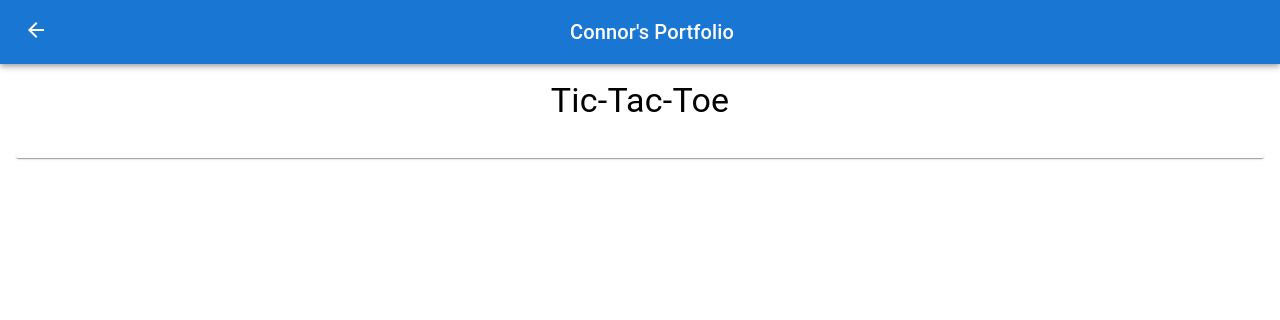
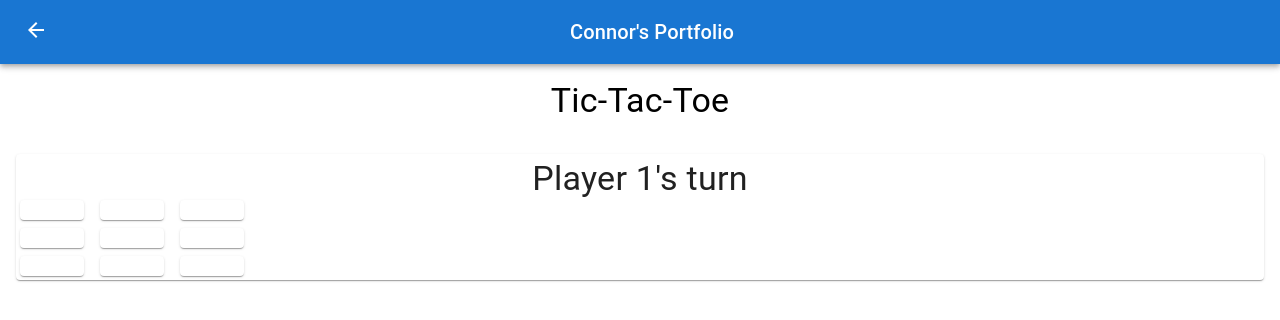
Before and after one commit to connorjohnson85/portfolio, a React (Create React App) app: page /Tictactoe in a window 1280 px wide. Shown: the top 320 px of the page. Built offline with nearby package versions, Linux system fonts and the light colour scheme.

Commit message:
simple tic-tac-toe game

```diff
--- a/src/App.tsx
+++ b/src/App.tsx
@@ -11,7 +11,7 @@ import { useDispatch, useSelector } from 'react-redux';
 import { BorderStyle, Dashboard } from '@mui/icons-material';
 import { Box, createTheme, Switch } from '@mui/material';
 import ReactDOM from 'react-dom';
-import TicTacToe from './pages/PersonalProjects/tictactoe';
+import TicTacToe from './pages/PersonalProjects/ticTacToe/tictactoe';
 
 
 function App() {
--- /dev/null
+++ b/src/pages/PersonalProjects/ticTacToe/ticTacToeBoard.tsx
@@ -0,0 +1,128 @@
+import { AppBar, Box, Button, Paper, Stack, Toolbar, Typography, styled} from '@mui/material'
+import { Link } from 'react-router-dom';
+import ArrowBackIcon from '@mui/icons-material/ArrowBack';
+import { useEffect, useState } from 'react';
+
+
+const Item = styled(Paper)(({ theme }) => ({
+    backgroundColor: theme.palette.mode === 'dark' ? '#1A2027' : '#fff',
+    ...theme.typography.body2,
+    textAlign: 'center',
+    color: theme.palette.text.secondary,
+  }));
+
+function TicTacToeBoard() {
+
+  const [row1, setRow1] = useState([0, 0, 0])
+  const [row2, setRow2] = useState([0, 0 ,0])
+  const [row3, setRow3] = useState([0, 0 ,0])
+  const [player1Turn, setPlayer1Turn] = useState(true)
+  const [winState, setWinState] = useState('')
+
+  const checkWin = () => {
+    if (row1[0] == 1 && row1[1] == 1 && row1[2] == 1) {
+        setWinState('Player 1')
+    }
+    if (row2[0] == 1 && row2[1] == 1 && row2[2] == 1) {
+        setWinState('Player 1')
+    }
+    if (row3[0] == 1 && row3[1] == 1 && row3[2] == 1) {
+        setWinState('Player 1')
+    }
+    if (row1[0] == 1 && row2[1] == 1 && row3[2] == 1) {
+        setWinState('Player 1')
+    }
+    if (row1[2] == 1 && row2[1] == 1 && row3[0] == 1) {
+        setWinState('Player 1')
+    }
+    if (row1[0] == 1 && row2[0] == 1 && row3[0] == 1) {
+        setWinState('Player 1')
+    }
+    if (row1[1] == 1 && row2[1] == 1 && row3[1] == 1) {
+        setWinState('Player 1')
+    }
+    if (row1[2] == 1 && row2[2] == 1 && row3[2] == 1) {
+        setWinState('Player 1')
+    }
+    if (row1[0] == 2 && row1[1] == 2 && row1[2] == 2) {
+        setWinState('Player 2')
+    }
+    if (row2[0] == 2 && row2[1] == 2 && row2[2] == 2) {
+        setWinState('Player 2')
+    }
+    if (row3[0] == 2 && row3[1] == 2 && row3[2] == 2) {
+        setWinState('Player 2')
+    }
+    if (row1[0] == 2 && row2[1] == 2 && row3[2] == 2) {
+        setWinState('Player 2')
+    }
+    if (row1[2] == 2 && row2[1] == 2 && row3[0] == 2) {
+        setWinState('Player 2')
+    }
+    if (row1[0] == 2 && row2[0] == 2 && row3[0] == 2) {
+        setWinState('Player 2')
+    }
+    if (row1[1] == 2 && row2[1] == 2 && row3[1] == 2) {
+        setWinState('Player 2')
+    }
+    if (row1[2] == 2 && row2[2] == 2 && row3[2] == 2) {
+        setWinState('Player 2')
+    }
+  }
+
+  const checkDraw = () => {
+    const row1Same = row1.every((num) => num != 0)
+    const row2Same = row2.every((num) => num != 0)
+    const row3Same = row3.every((num) => num != 0)
+    return row1Same && row2Same && row3Same
+  }
+
+  useEffect(() => {
+    checkWin();
+    if (checkDraw()) {
+        setWinState('draw')
+    }
+  }, [player1Turn])
+
+  console.log(row1)
+  return (
+      <Box>
+        <Typography variant='h4'>
+            {player1Turn ? 'Player 1\'s turn' : 'Player 2\'s turn'}
+        </Typography>
+        <Stack spacing={1}>
+            <Stack spacing={2} direction={'row'}>
+                {row1.map((item, step) => <TicTacToePiece identity={`row1${step}`} index={step} value={item == 1 ? 'x' : item == 2 ? 'o' : ' '} row={row1} setRow={setRow1} playerTurn={player1Turn} setTurn={setPlayer1Turn}/>)}
+            </Stack>
+            <Stack spacing={2} direction={'row'}>
+                {row2.map((item, step) => <TicTacToePiece identity={`row2${step}`} index={step}  value={item == 1 ? 'x' : item == 2 ? 'o' : ' '} row={row2} setRow={setRow2} playerTurn={player1Turn} setTurn={setPlayer1Turn}/>)}
+            </Stack>
+            <Stack spacing={2} direction={'row'}>
+                {row3.map((item, step) => <TicTacToePiece identity={`row3${step}`} index={step}  value={item == 1 ? 'x' : item == 2 ? 'o' : ' '} row={row3} setRow={setRow3} playerTurn={player1Turn} setTurn={setPlayer1Turn}/> )}
+            </Stack>
+        </Stack>
+      </Box>
+  );
+}
+
+const TicTacToePiece = ({ value, identity, setRow, index, row, playerTurn, setTurn }: { value: string, identity: string, row: number[], index: number, setRow: (newValue: number[]) => void, playerTurn: boolean, setTurn: (newValue: boolean) => void}) => <>
+    <Item key={identity}>
+        <Button onClick={() => {
+            if (value == ' ') {
+                if(playerTurn) {
+                    let newArray = row
+                    newArray[index] = 1
+                    setRow(newArray)
+                } else {
+                    let newArray = row
+                    newArray[index] = 2
+                    setRow(newArray)
+                }
+                setTurn(!playerTurn)
+            }
+        }}>{value}</Button>
+    </Item>
+</>
+
+
+export default TicTacToeBoard;
--- a/src/pages/PersonalProjects/tictactoe.tsx
+++ b/src/pages/PersonalProjects/ticTacToe/tictactoe.tsx
@@ -1,10 +1,7 @@
-import React from 'react';
-import logo from './logo.svg';
-import { AppBar, Box, Button, Divider, Grid, IconButton, List, Paper, Toolbar, Typography} from '@mui/material'
-import { styled } from '@mui/material/styles';
-import MenuIcon from '@mui/icons-material/Menu';
+import { AppBar, Box, Paper, Toolbar, Typography} from '@mui/material'
 import { Link } from 'react-router-dom';
 import ArrowBackIcon from '@mui/icons-material/ArrowBack';
+import TicTacToeBoard from './ticTacToeBoard';
 
 
 function TicTacToe() {
@@ -18,18 +15,21 @@ function TicTacToe() {
           <Typography variant="h6" component="div" sx={{ flexGrow: 1 }}>
             Connor's Portfolio
           </Typography>
-
         </Toolbar>
       </AppBar>
-      <Box p={2}>
+      <Box p={2} height='100%'>
         <Typography variant='h4'>
             Tic-Tac-Toe
         </Typography>
       </Box>
-      <Box p={2}>
-        <Paper style={{height: 'full', padding: 2}}>
-
-        </Paper>
+      <Box p={2} sx={{ display: 'flex' }} flexDirection={'column'} height='100%'>
+        <Box flexGrow={1}>
+          <Paper style={{height: 'full', padding: 2}}>
+            <Box style={{height: '100%', padding: 2}}>
+              <TicTacToeBoard/>
+            </Box>
+          </Paper>
+        </Box>
       </Box>
 
     </div>
```
